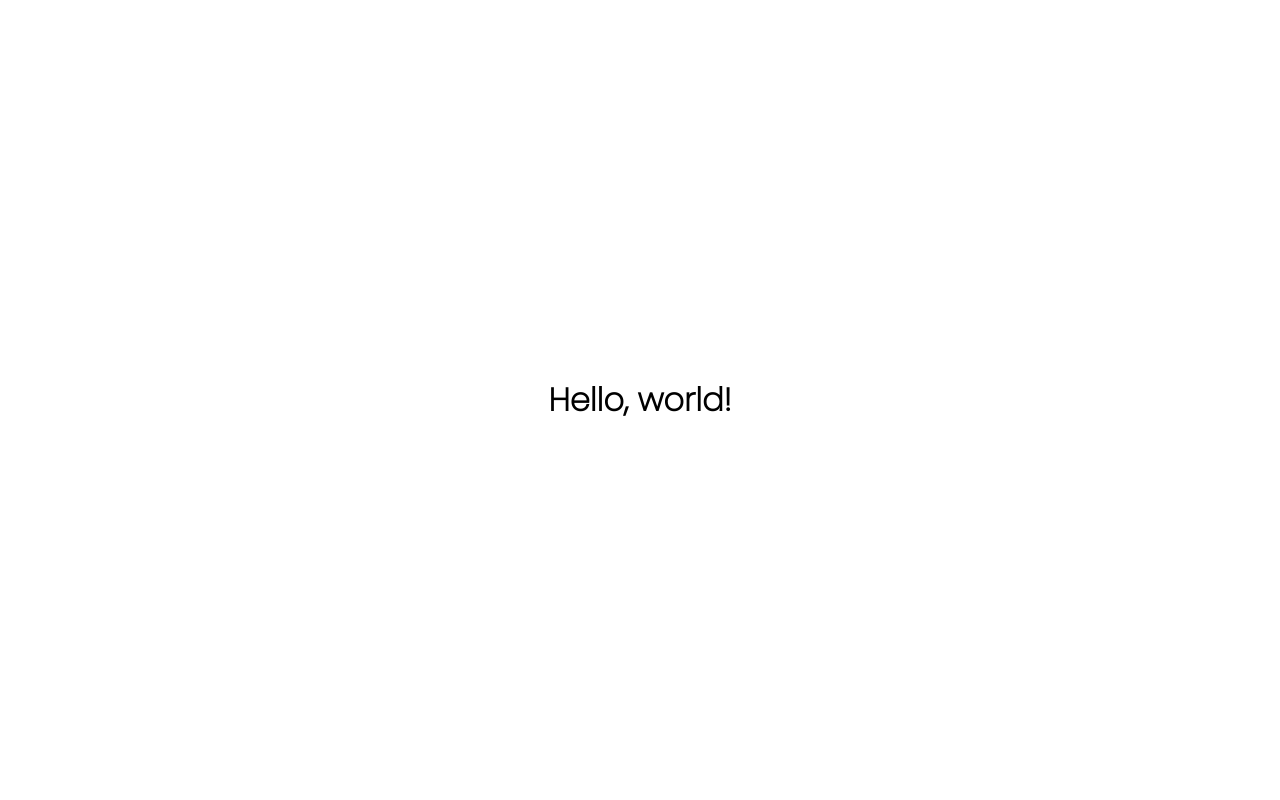
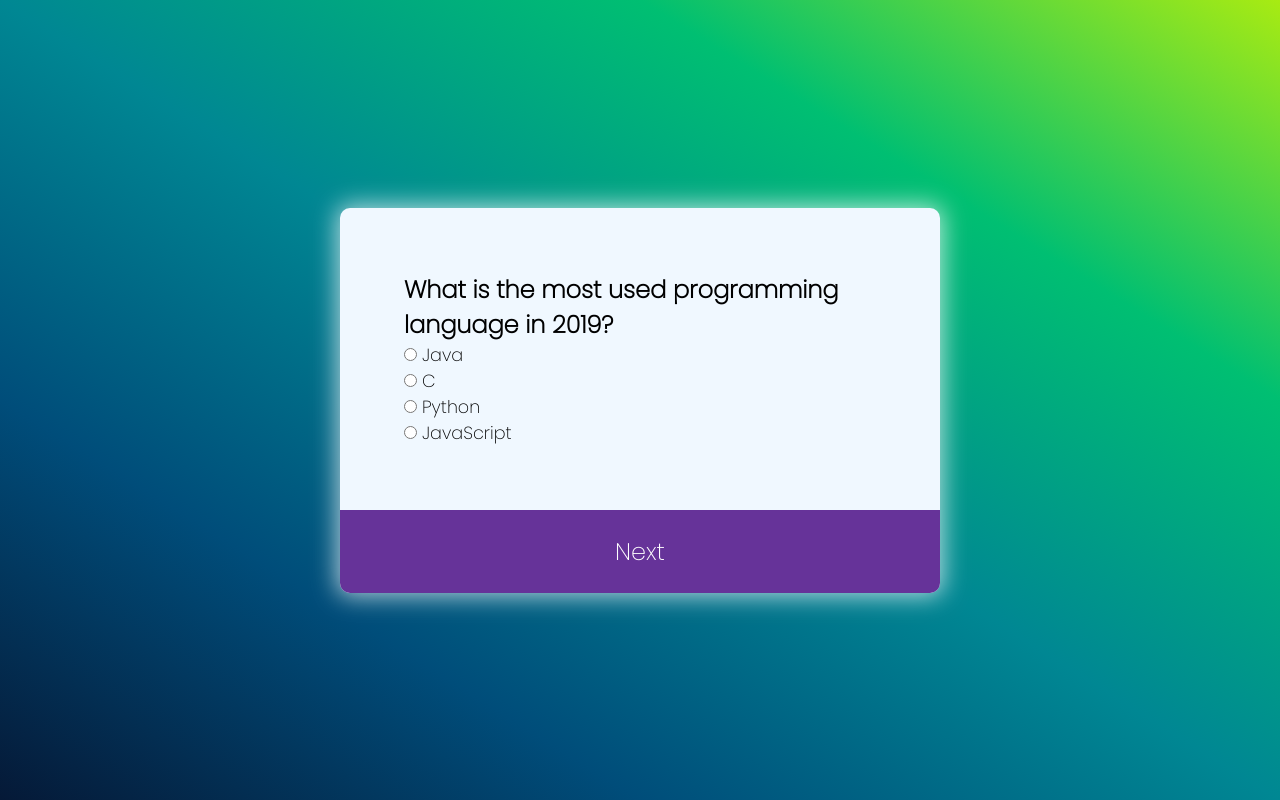
Before and after one commit to uniqcle/quiz-app, a plain HTML site: page index.html in a window 1280 px wide. Drawn offline with Linux system fonts and the light colour scheme.

Commit message:
completed

```diff
--- a/index.html
+++ b/index.html
@@ -8,6 +8,37 @@
     <script src="script.js" defer></script>
 </head>
 <body>
-    <h1>Hello, world!</h1>
+    <div class="quiz-container">
+
+        <div class="quiz-header">
+            <h2 id="question">Question text</h2>
+
+            <ul>
+                <li>
+                    <input type="radio" id="a" name="answer" class = "answer">
+                    <label id = "a_text" for="">Question</label>
+                </li>
+
+                <li>
+                    <input type="radio" id="b" name="answer" class = "answer">
+                    <label  id = "b_text" for="">Question</label>
+                </li>
+
+                <li>
+                    <input type="radio" id="c" name="answer" class = "answer">
+                    <label  id = "c_text" for="">Question</label>
+                </li>
+
+                <li>
+                    <input type="radio" id="d" name="answer" class = "answer">
+                    <label  id = "d_text" for="">Question</label>
+                </li>
+
+            </ul>
+        </div>
+
+
+        <button id = "submit">Next</button>
+    </div>
 </body>
 </html>
--- a/script.js
+++ b/script.js
@@ -0,0 +1,97 @@
+const quizData = [
+    {
+        question: "What is the most used programming language in 2019?",
+        a: "Java",
+        b: "C",
+        c: "Python",
+        d: "JavaScript",
+        correct: "d",
+    },
+    {
+        question: "Who is the President of US?",
+        a: "Florin Pop",
+        b: "Donald Trump",
+        c: "Ivan Saldano",
+        d: "Mihai Andrei",
+        correct: "b",
+    },
+    {
+        question: "What does HTML stand for?",
+        a: "Hypertext Markup Language",
+        b: "Cascading Style Sheet",
+        c: "Jason Object Notation",
+        d: "Helicopters Terminals Motorboats Lamborginis",
+        correct: "a",
+    },
+    {
+        question: "What year was JavaScript launched?",
+        a: "1996",
+        b: "1995",
+        c: "1994",
+        d: "none of the above",
+        correct: "b",
+    }
+];
+
+const questionEl = document.getElementById('question');
+const a_text = document.getElementById('a_text');
+const b_text = document.getElementById('b_text');
+const c_text = document.getElementById('c_text');
+const d_text = document.getElementById('d_text');
+const submitBtn = document.getElementById('submit');
+const answersEls = document.querySelectorAll(".answer");
+
+let currentQuiz = 0;
+let score = 0;
+
+loadQuiz();
+
+function loadQuiz(){
+
+    deselectAnswers();
+
+    currentQuizData = quizData[currentQuiz];
+
+    questionEl.innerText = currentQuizData.question;
+    a_text.innerText = currentQuizData.a;
+    b_text.innerText = currentQuizData.b;
+    c_text.innerText = currentQuizData.c;
+    d_text.innerText = currentQuizData.d;
+
+}
+
+function getAnswer(){
+    let answer = undefined;
+
+    answersEls.forEach( el => {
+        if(el.checked){
+            answer = el.id;
+        }
+        return answer;
+    })
+}
+
+function deselectAnswers(){
+    answersEls.forEach( el => {
+        el.checked = false;
+    })
+}
+
+submitBtn.addEventListener('click', ()=> {
+    const answer = getAnswer();
+
+    if(answer){
+        if(answer === quizdata[currentQuiz].correct){ score++ }
+    }
+
+    currentQuiz++;
+
+    if( currentQuiz < quizData.length ){
+        loadQuiz();
+    } else {
+        //TODO: Show modal view results
+        alert(' You finished. Congratulations! ' + score );
+    }
+
+
+});
--- a/styles.css
+++ b/styles.css
@@ -3,14 +3,63 @@
 *{
     margin: 0;
     padding: 0;
+    box-sizing: border-box;
 }
 
 body{
-    box-sizing: border-box;
+
     font-family: "Poppins", sans-serif;
     display: flex;
     justify-content: center;
     align-items: center;
     min-height: 100vh;
     margin: 0;
+    background-image: linear-gradient(to right top, #051937, #004d7a, #008793, #00bf72, #a8eb12);
 }
+
+.quiz-container{
+    width: 600px;
+    max-width: 100%;
+    background-color: aliceblue;
+    border-radius: 10px;
+    box-shadow: 0 0 25px 3px rgba( 255, 255, 255, 0.7);
+    overflow: hidden;
+}
+
+.quiz-header{
+    padding: 4rem;
+}
+
+h2{
+    margin: 0;
+}
+
+ul{
+    list-style-type: none;
+    padding: 0;
+}
+
+ul li{
+    margin: 0;
+    font-size: 1.1rem;
+}
+
+ul li label{
+    cursor: pointer;
+}
+
+button{
+    display: block;
+    background-color: rebeccapurple;
+    width: 100%;
+    border: none;
+    font-family: inherit;
+    font-size: 1.5rem;
+    padding: 1.5rem;
+    color: white;
+    cursor: pointer;
+}
+
+button:hover{
+    background-color: rgb(58, 0, 58);
+}
```
